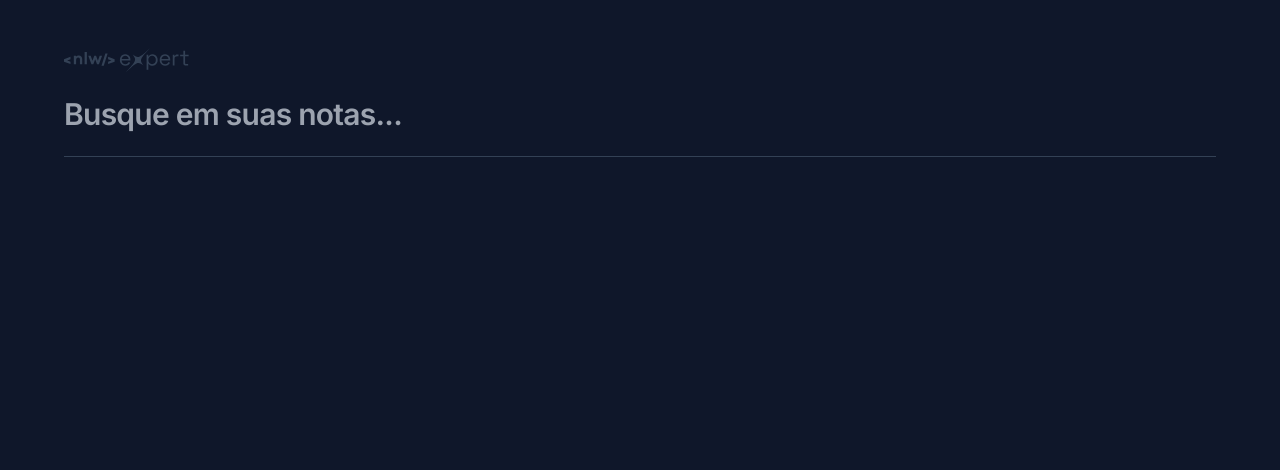
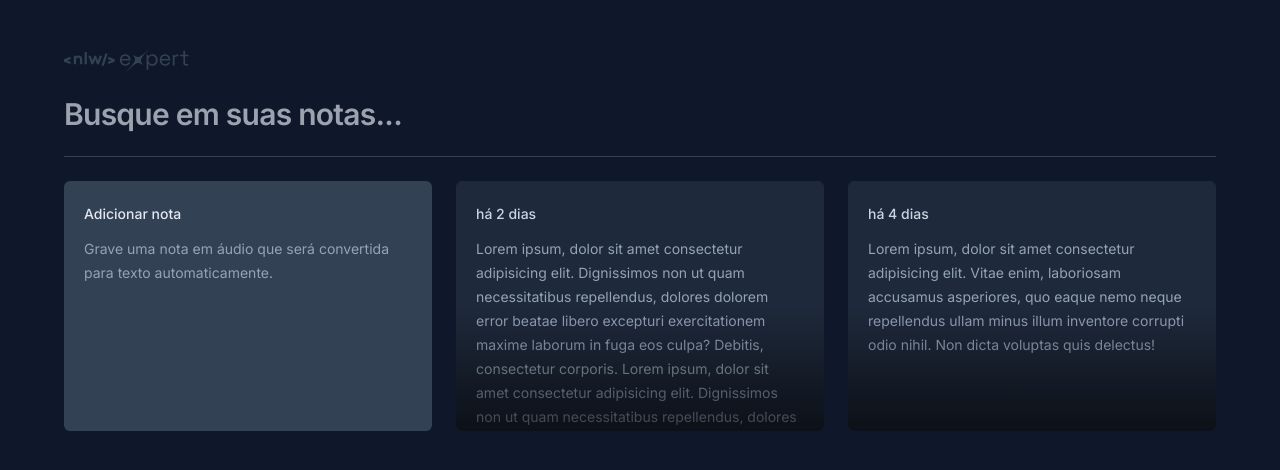
Before and after one commit to Adn90/react_nlw14, a React (Vite) app: page / in a window 1280 px wide. Shown: the top 470 px of the page. Built offline with nearby package versions, Linux system fonts and the light colour scheme.

Commit message:
blocos de nota (cards) da tela

```diff
--- a/src/app.tsx
+++ b/src/app.tsx
@@ -14,6 +14,43 @@
       </form>
 
       <div className='h-px bg-slate-700'></div>
+
+      <div className='grid grid-cols-3 gap-6 auto-rows-[250px]'>
+
+        <div className='rounded-md bg-slate-700 p-5 space-y-3'>
+          <span className='text-sm font-medium text-slate-200'>
+            Adicionar nota
+          </span>
+          <p className='text-sm leading-6 text-slate-400'>
+            Grave uma nota em áudio que será convertida para texto automaticamente.
+          </p>
+        </div>
+
+        <div className='rounded-md bg-slate-800 p-5 space-y-3 overflow-hidden relative pointer-events-none'>
+          <span className='text-sm font-medium text-slate-300'>
+            há 2 dias
+          </span>
+          <p className='text-sm leading-6 text-slate-400'>
+            Lorem ipsum, dolor sit amet consectetur adipisicing elit. Dignissimos non ut quam necessitatibus repellendus, dolores dolorem error beatae libero excepturi exercitationem maxime laborum in fuga eos culpa? Debitis, consectetur corporis.
+            Lorem ipsum, dolor sit amet consectetur adipisicing elit. Dignissimos non ut quam necessitatibus repellendus, dolores dolorem error beatae libero excepturi exercitationem maxime laborum in fuga eos culpa? Debitis, consectetur corporis.
+          </p>
+
+          <div className='absolute bottom-0 left-0 right-0 h-1/2 bg-gradient-to-t from-black/60 to-white/0'></div>
+        </div>
+
+        <div className='rounded-md bg-slate-800 p-5 space-y-3 overflow-hidden relative pointer-events-none'>
+          <span className='text-sm font-medium text-slate-300'>
+            há 4 dias
+          </span>
+          <p className='text-sm leading-6 text-slate-400'>
+          Lorem ipsum, dolor sit amet consectetur adipisicing elit. Vitae enim, laboriosam accusamus asperiores, quo eaque nemo neque repellendus ullam minus illum inventore corrupti odio nihil. Non dicta voluptas quis delectus!
+          </p>
+
+          <div className='absolute bottom-0 left-0 right-0 h-1/2 bg-gradient-to-t from-black/60 to-white/0'></div>
+        </div>
+
+      </div>
+
     </div>
   );
 }
```
Also changed, not shown: 1 other file (tests, documents, lock files or other folders).
